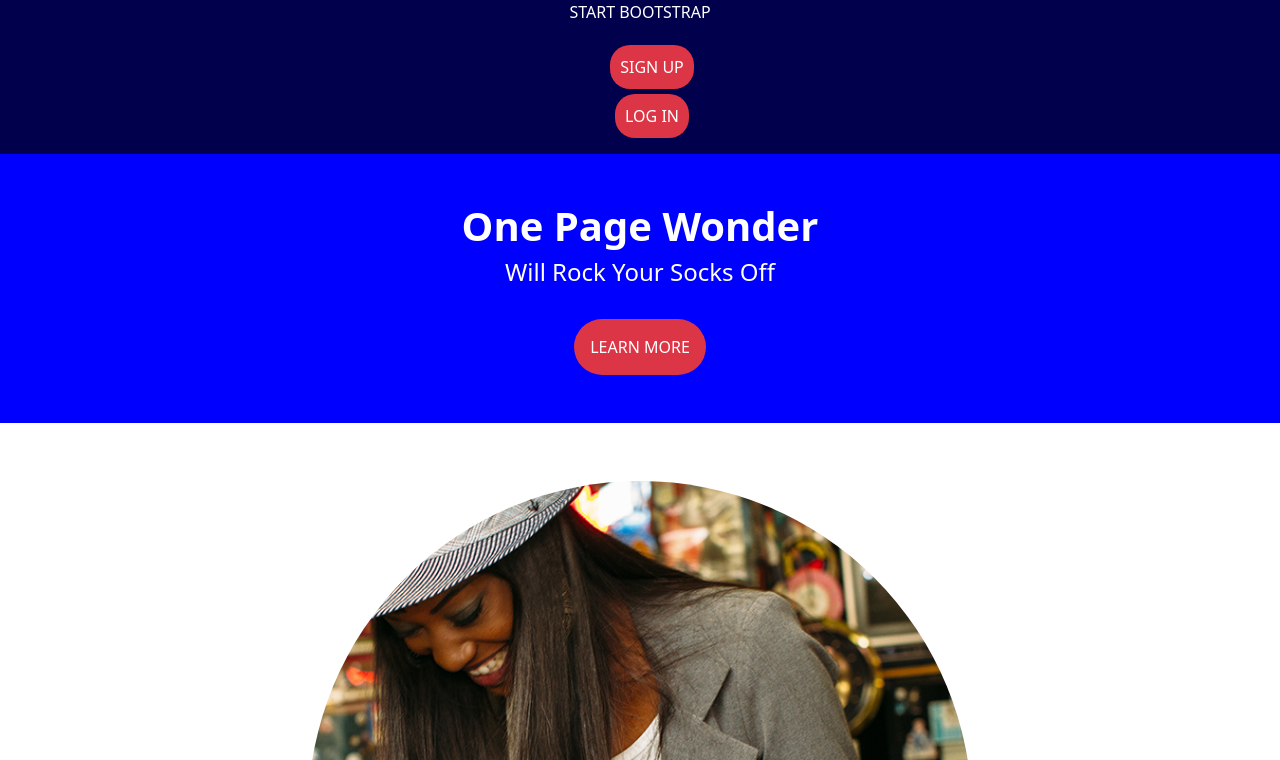
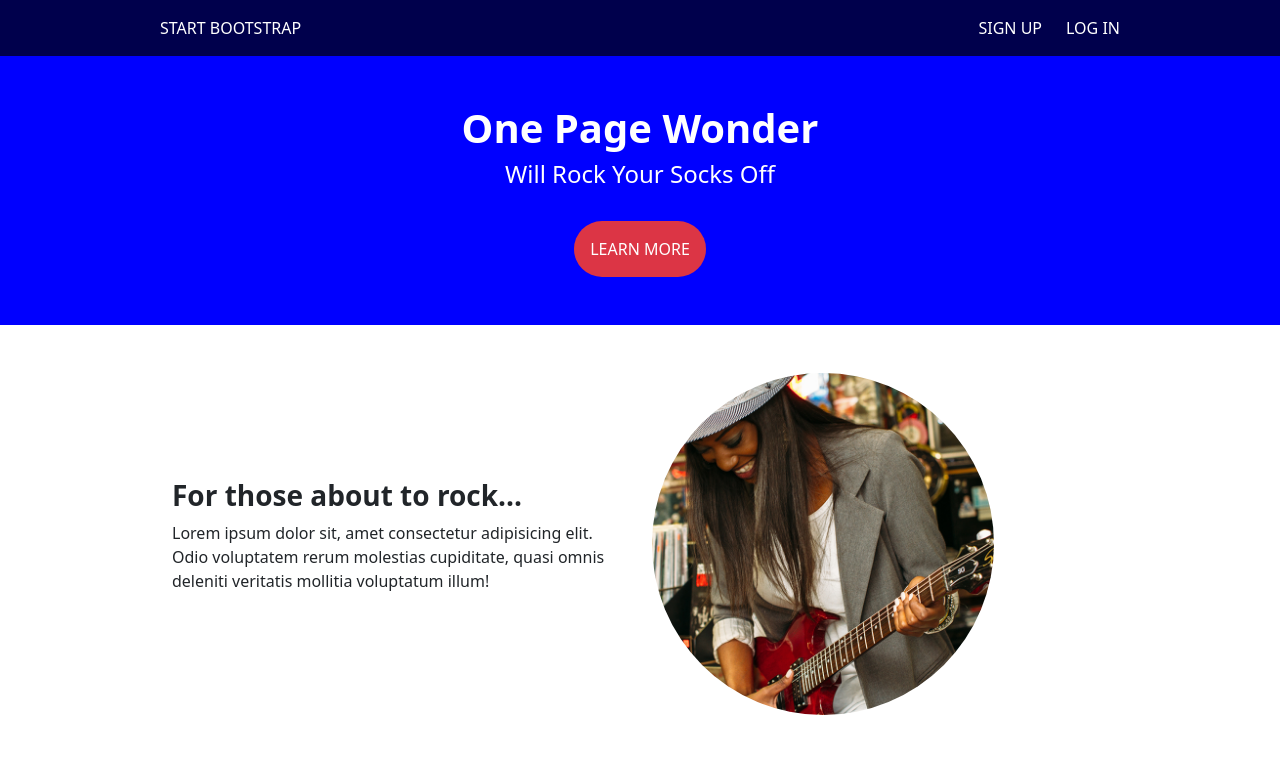
Before and after one commit to louistychon/SASS_start_boostrap_master, a website: page index.html in a window 1280 px wide. Shown: the top 760 px of the page. Drawn offline with nearby package versions, Linux system fonts and the light colour scheme.

Commit message:
correction indentation media queries

```diff
--- a/index.html
+++ b/index.html
@@ -14,9 +14,9 @@
 <body class="m-0 p-0">
     <header class="text-white">
         <div class="container-bleu w-100">
-            <nav class="d-flex justify-content-between w-75 m-auto align-items-center">
+            <nav class="d-flex flexible justify-content-between w-75 m-auto align-items-center">
                 <div class="logo">START BOOTSTRAP</div>
-                <ul class="mt-3 d-flex list-unstyled align-items-center">
+                <ul class="mt-3 d-flex flexible list-unstyled align-items-center">
                     <li class="ms-4">SIGN UP</li>
                     <li class="ms-4">LOG IN</li>
                 </ul>
@@ -30,8 +30,8 @@
             <button class="bg-danger text-white border-0 rounded-pill mb-5 mt-4 p-3">LEARN MORE</button>
         </section>
         <section id="content" class="w-75 m-auto">
-            <div class="container d-flex align-items-center">
-                <div class="row mt-5 mb-5 d-flex flex-row-reverse">
+            <div class="container d-flex flexible align-items-center">
+                <div class="row mt-5 mb-5 d-flex flexible flex-row-reverse">
                     <div class="col"><img class="w-75 rounded-circle" src="public/img/01.jpg" alt=""></div>
                     <div class="col align-self-center">
                         <h3 class="fw-bold">For those about to rock...</h3>
@@ -40,7 +40,7 @@
                     </div>
                 </div>
             </div>
-            <div class="row d-flex mb-5">
+            <div class="row d-flex flexible mb-5">
                 <div class="col"><img class="w-75 rounded-circle" src="public/img/02.jpg" alt=""></div>
                 <div class="col align-self-center">
                     <h3 class="fw-bold">We salute you!</h3>
@@ -48,7 +48,7 @@
                         cupiditate, quasi omnis deleniti veritatis mollitia voluptatum illum!</p>
                 </div>
             </div>
-            <div class="row mb-5 d-flex flex-row-reverse">
+            <div class="row mb-5 d-flex flexible flex-row-reverse">
                 <div class="col"><img class="w-75 rounded-circle" src="public/img/03.jpg" alt=""></div>
                 <div class="col align-self-center">
                     <h3 class="fw-bold">Let there be rock!</h3>
--- a/src/sass/_media.sass
+++ b/src/sass/_media.sass
@@ -1,20 +1,25 @@
 @media (max-width: 768px)
-body
-    .d-flex
-        flex-direction: column !important
-    .row
-        margin-left: auto !important
-        margin-right: auto !important
-    .col
-        text-align: center !important
-        img
-            padding: 10px
-header
-    ul
-        width:50%
-        li
-            text-align: center
-            background-color: $red
-            margin-top: 5px
-            border-radius: 20px
-            padding: 10px
+    body
+        .flexible
+            flex-direction: column !important
+        .row
+            flex-direction: column !important
+            margin-left: auto !important
+            margin-right: auto !important
+        .col
+            text-align: center !important
+            img
+                padding: 10px
+        header
+            ul
+                width:50%
+                li
+                    text-align: center
+                    background-color: $red
+                    margin-top: 5px
+                    border-radius: 20px
+                    padding: 10px
+                    margin-left: 0px !important
+                    align-self: center !important
+                .ms-4
+                    margin-left: 0px !important
```
Also changed, not shown: public/css/app.css, 1 other file.
